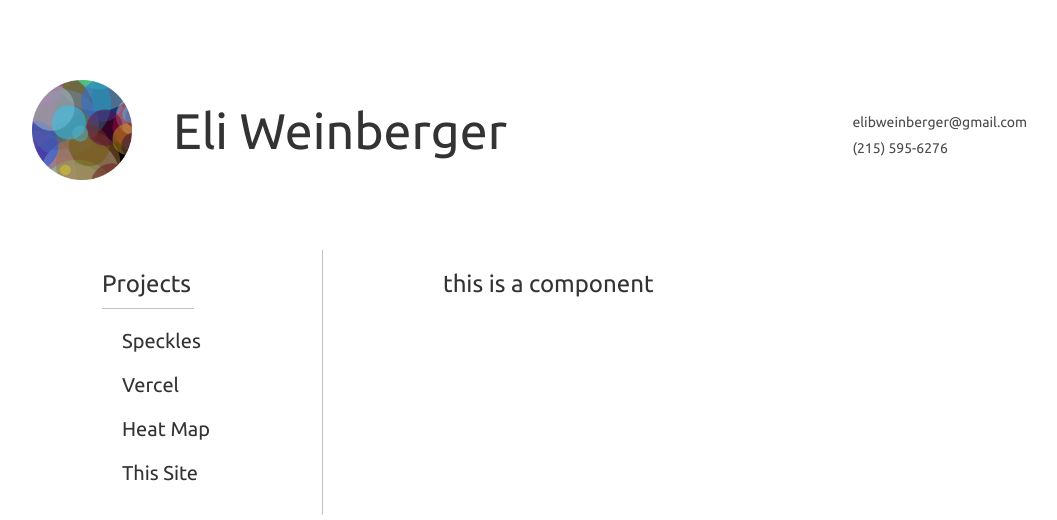
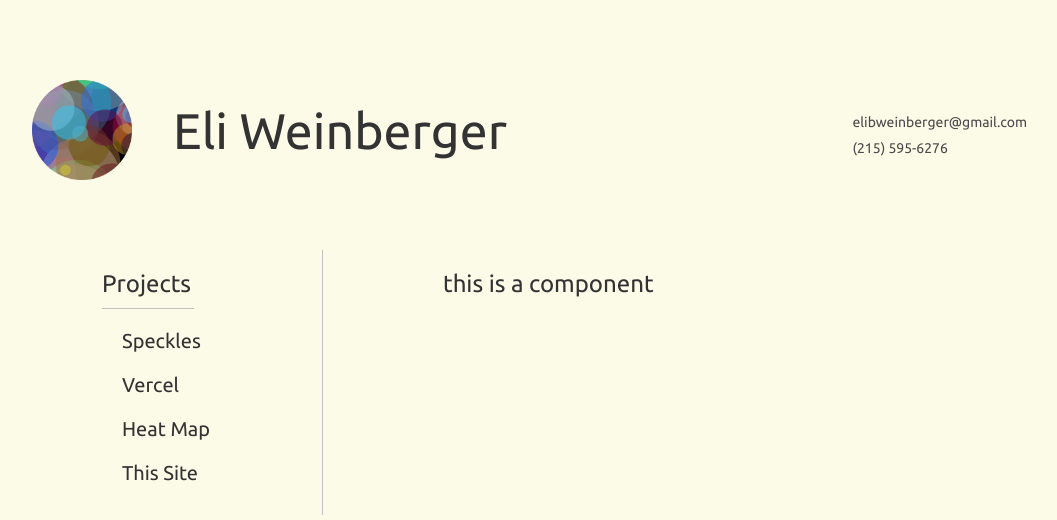
Before and after one commit to ebweinberger/eliWeinbergerWebsite, an Angular app: page / in a window 1280 px wide. Shown: the top 520 px of the page, without its empty margins (108-1165 px from the left). Built offline with nearby package versions, Linux system fonts and the light colour scheme.

Commit message:
fixed background color and fixed favicon

```diff
--- a/src/index.html
+++ b/src/index.html
@@ -5,7 +5,7 @@
   <title>Eli Weinberger</title>
   <base href="/">
   <meta name="viewport" content="width=device-width, initial-scale=1">
-  <link rel="icon" type="image/x-icon" href="favicon.ico">
+  <link rel="icon" type="image/x-icon" href="assets/speckles.png">
 <link href="https://fonts.googleapis.com/css2?family=Ubuntu:wght@300;400;500;700&display=swap" rel="stylesheet"></head>
 <body>
   <app-root></app-root>
--- a/src/styles.css
+++ b/src/styles.css
@@ -8,5 +8,5 @@
 }
 
 html{
-  background-color: ##feffde;
+  background-color: #fcfbe8;
 }
```
Also changed, not shown: angular.json (line endings or trailing spaces), src/favicon.png (deleted).
